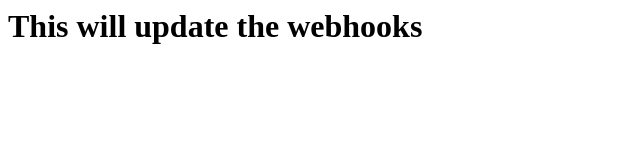
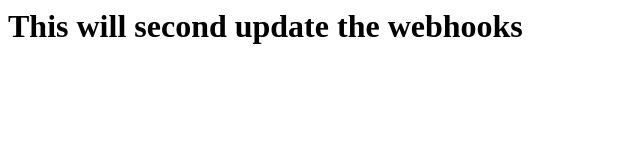
Before and after one commit to linusdigi/Koenig, a plain HTML site: page index.html in a window 1280 px wide. Shown: the whole page, without its empty margins (0-640 px from the left). Drawn offline with Linux system fonts and the light colour scheme.

Commit message:
Update index.html

```diff
--- a/index.html
+++ b/index.html
@@ -1 +1 @@
-<h1> This will update the webhooks</h1>
+<h1> This will second update the webhooks</h1>
```
